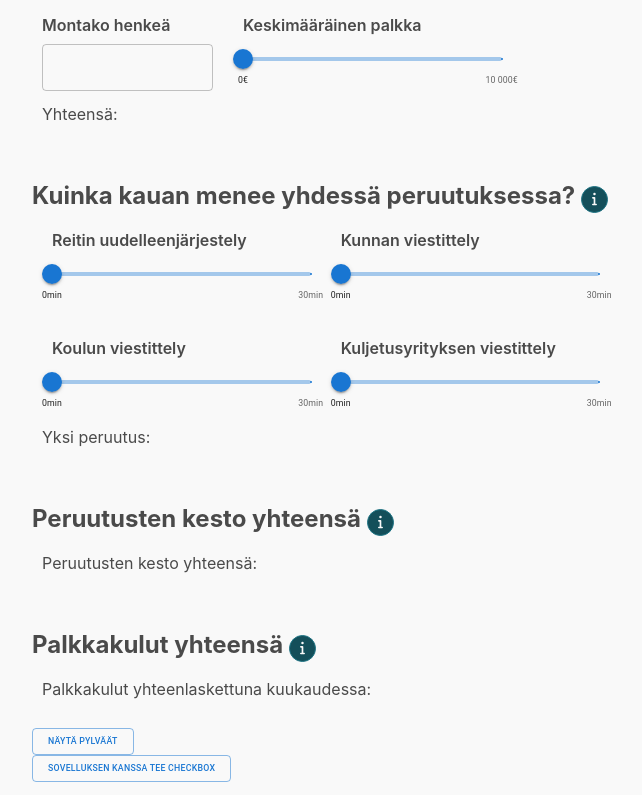
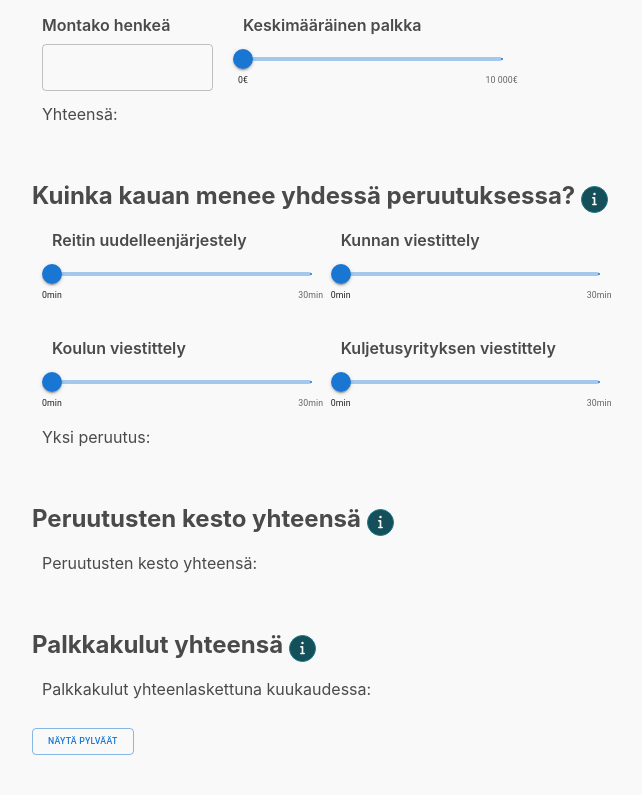
Before and after one commit to ElinaPe/elinape.github.io, a React (Vite) app: page / in a window 1280 px wide. Shown: the part 799-1594 px from the top of the page, without its empty margins (0-642 px from the left). After the commit the page ends 1567 px from the top, so only its background shows below. Built offline with nearby package versions, Linux system fonts and the light colour scheme.

Commit message:
git pages test

```diff
--- a/package.json
+++ b/package.json
@@ -4,6 +4,7 @@
   "license": "MIT",
   "private": true,
   "version": "1.0.0",
+  "homepage": "https://elinape.github.io/laskuri/",
   "dependencies": {
     "@emotion/react": "^11.11.4",
     "@emotion/styled": "^11.11.0",
@@ -15,6 +16,7 @@
     "mathjax": "^3.2.2",
     "mathjs": "^12.4.0",
     "react": "^18.2.0",
+    "react-bootstrap": "^2.10.2",
     "react-dom": "^18.2.0",
     "react-hook-mathjax": "^2.0.5",
     "recharts": "^2.12.3",
@@ -26,6 +28,7 @@
     "start": "vite --port 3000 --open",
     "build": "vite build",
     "test": "jest --watch --config=jest.config.js",
+    "deploy": "gh-pages -d dist",
     "cy:open": "cypress open",
     "cy:run": "cypress run",
     "lint": "eslint --ignore-path .gitignore . && stylelint **/*.scss",
@@ -102,6 +105,7 @@
     "eslint-config-prettier": "^9.1.0",
     "eslint-config-react-app": "^7.0.1",
     "eslint-plugin-typescript": "^0.14.0",
+    "gh-pages": "^6.1.1",
     "identity-obj-proxy": "^3.0.0",
     "jest": "^29.7.0",
     "jest-environment-jsdom": "^29.5.0",
--- a/src/components/BarChart.tsx
+++ b/src/components/BarChart.tsx
@@ -1,5 +1,5 @@
 import { Slider } from "@mui/material";
-import React, { useEffect, useState } from "react";
+import React, { useState } from "react";
 import { BarChart, Bar, XAxis, YAxis, CartesianGrid, Tooltip, Legend, ResponsiveContainer } from "recharts";
 
 
--- a/src/components/CalculatorContainer.tsx
+++ b/src/components/CalculatorContainer.tsx
@@ -4,6 +4,7 @@ import { RootSchema } from '../types';
 import Laskuri from '../components/Calculator';
 import BarChartBar from './BarChart';
 import Button from '@mui/material/Button';
+import Form from 'react-bootstrap/Form';
 
 function CalculatorContainer() {
     const validatedData = RootSchema.parse(yamlData)
@@ -69,8 +70,11 @@ function CalculatorContainer() {
                             onCalculatorChange={handleCalculatorChange}
                         />
                     ))}
+                    {/* <Form.Label>Range</Form.Label>
+                    <Form.Range /> */}
+
                     <Button className='diagramBtn' variant={'outlined'} onClick={handleDiagram}>Näytä pylväät</Button>
-                    <Button className='diagramBtn' variant={'outlined'} onClick={handleDiagram}>Sovelluksen kanssa tee checkbox</Button>
+                    {/* <Button className='diagramBtn' variant={'outlined'} onClick={handleDiagram}>Sovelluksen kanssa tee checkbox</Button> */}
                 </div>
 
                 {showDiagram &&
--- a/vite.config.ts
+++ b/vite.config.ts
@@ -12,5 +12,8 @@ export default defineConfig((configEnv) => {
         generateScopedName: isDevelopment ? '[name]__[local]__[hash:base64:5]' : '[hash:base64:5]',
       },
     },
+    optimizeDeps: {
+      include: ['@mui/material', '@mui/icons-material'] // Lisää tähän muita kirjastoja tarpeen mukaan
+    },
   };
 });
```
Also changed, not shown: 1 other file (tests, documents, lock files or other folders). Lines whose indentation alone changed are shown as unchanged.
